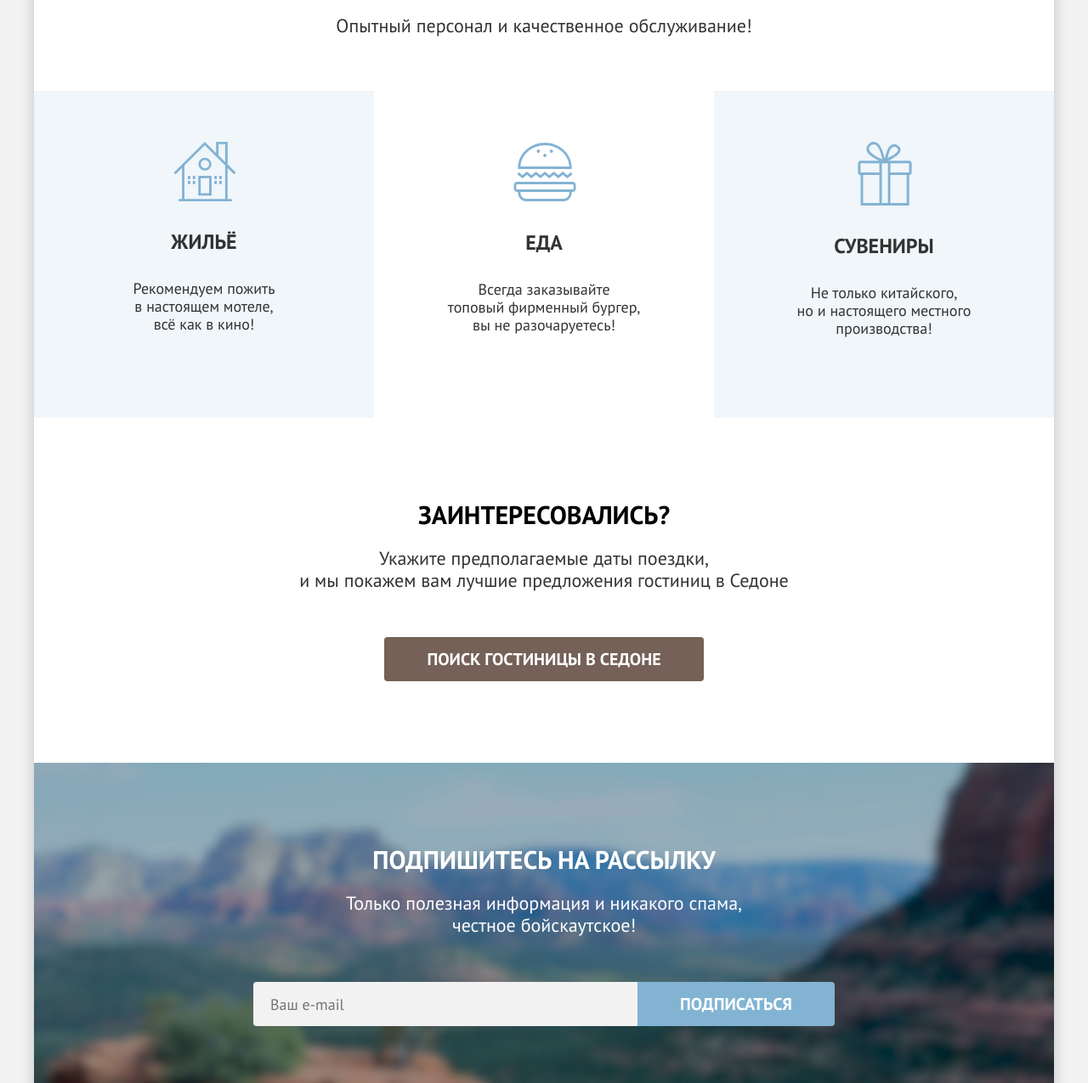
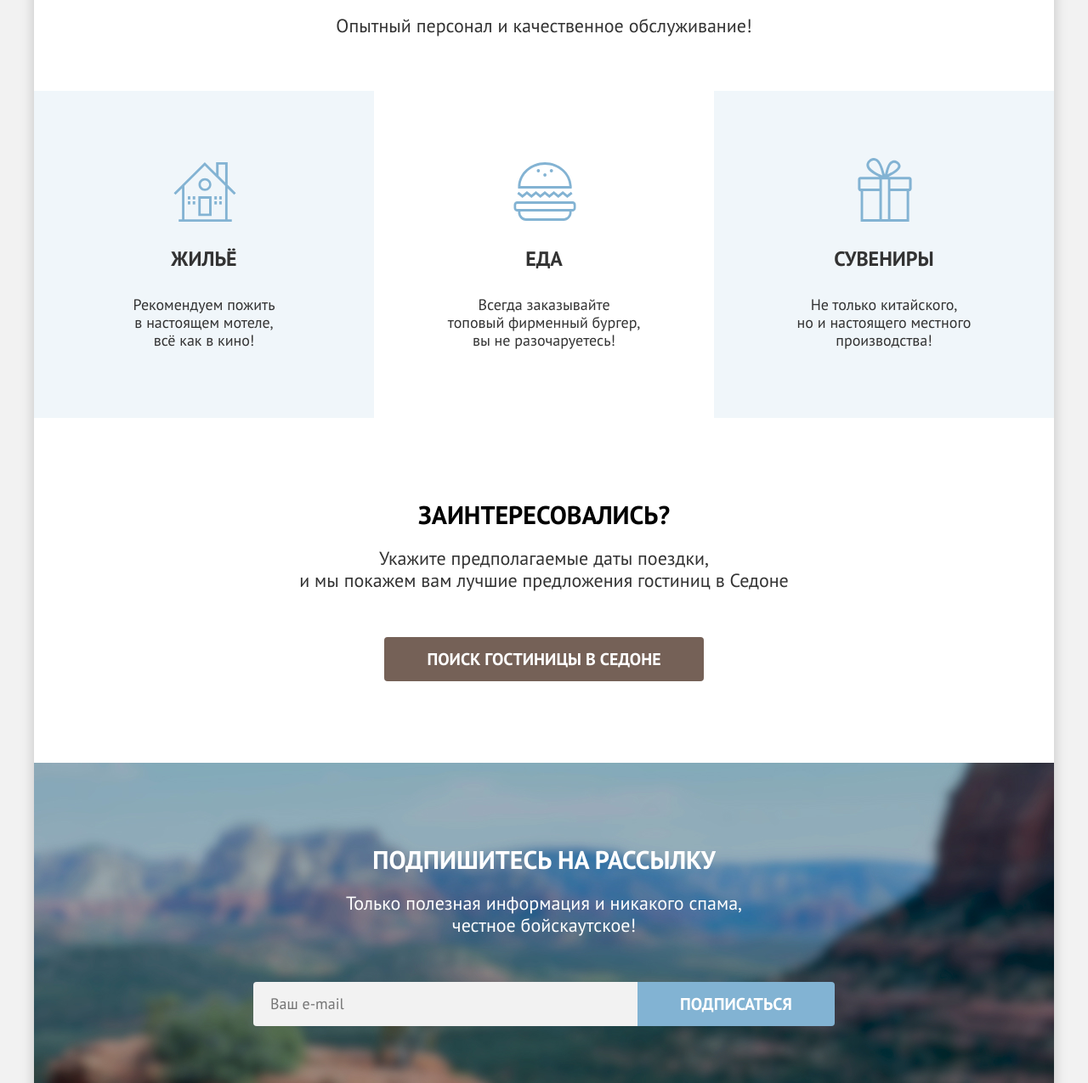
Before and after one commit to htmlacademy-htmlcss/2354619-sedona-37, a plain HTML site: page index.html in a window 1280 px wide. Shown: the part 2125-3400 px from the top of the page at 85% size. Drawn offline with Linux system fonts and the light colour scheme.

Commit message:
Добавляет сетки вместо паддингов

```diff
--- a/styles/styles.css
+++ b/styles/styles.css
@@ -354,7 +354,11 @@ img {
 .comfort-item {
   width: 400px;
   min-height: 385px;
-  padding: 60px 85px;
+  padding: 63px 85px;
+  display: flex;
+  flex-direction: column;
+  align-items: center;
+  justify-content: end;
 }
 
 .advantages-sublist-item {
@@ -373,12 +377,15 @@ img {
   font-size: 24px;
   line-height: 28px;
   text-transform: uppercase;
-  margin: 30px 0;
+  margin: 30px 0 11px;
 }
 
 .search-hotels {
   min-height: 406px;
-  padding: 96px 304px;
+  display: flex;
+  flex-direction: column;
+  align-items: center;
+  justify-content: center;
 }
 
 .search-hotels h2 {
@@ -445,7 +452,11 @@ img {
   background-color: #82b3d3;
   background-size: cover;
   min-height: 415px;
-  padding: 96px 258px 104px 258px;
+  padding-bottom: 10px;
+  display: flex;
+  flex-direction: column;
+  justify-content: center;
+  align-items: center;
   text-align: center;
 }
 
```
